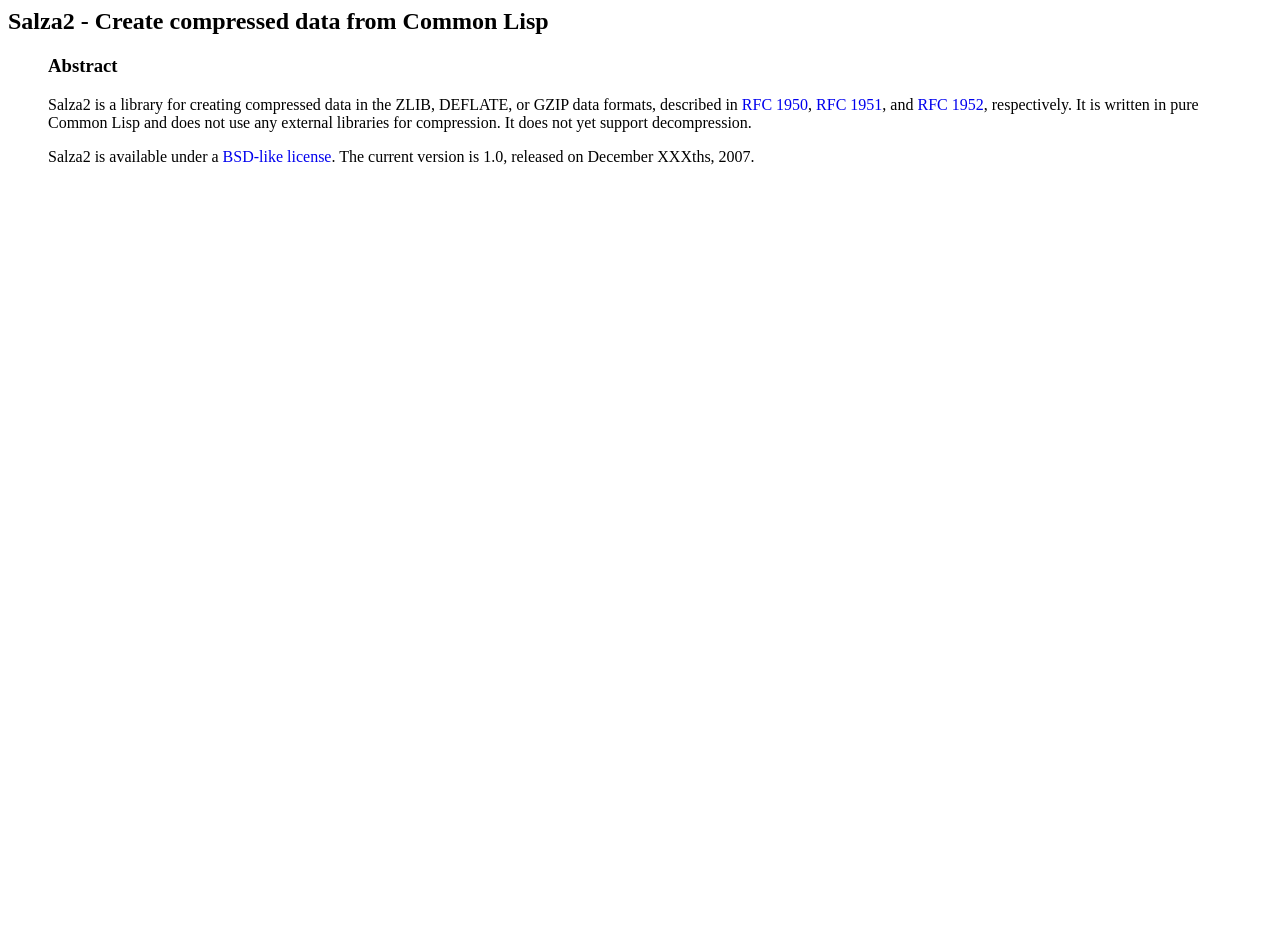
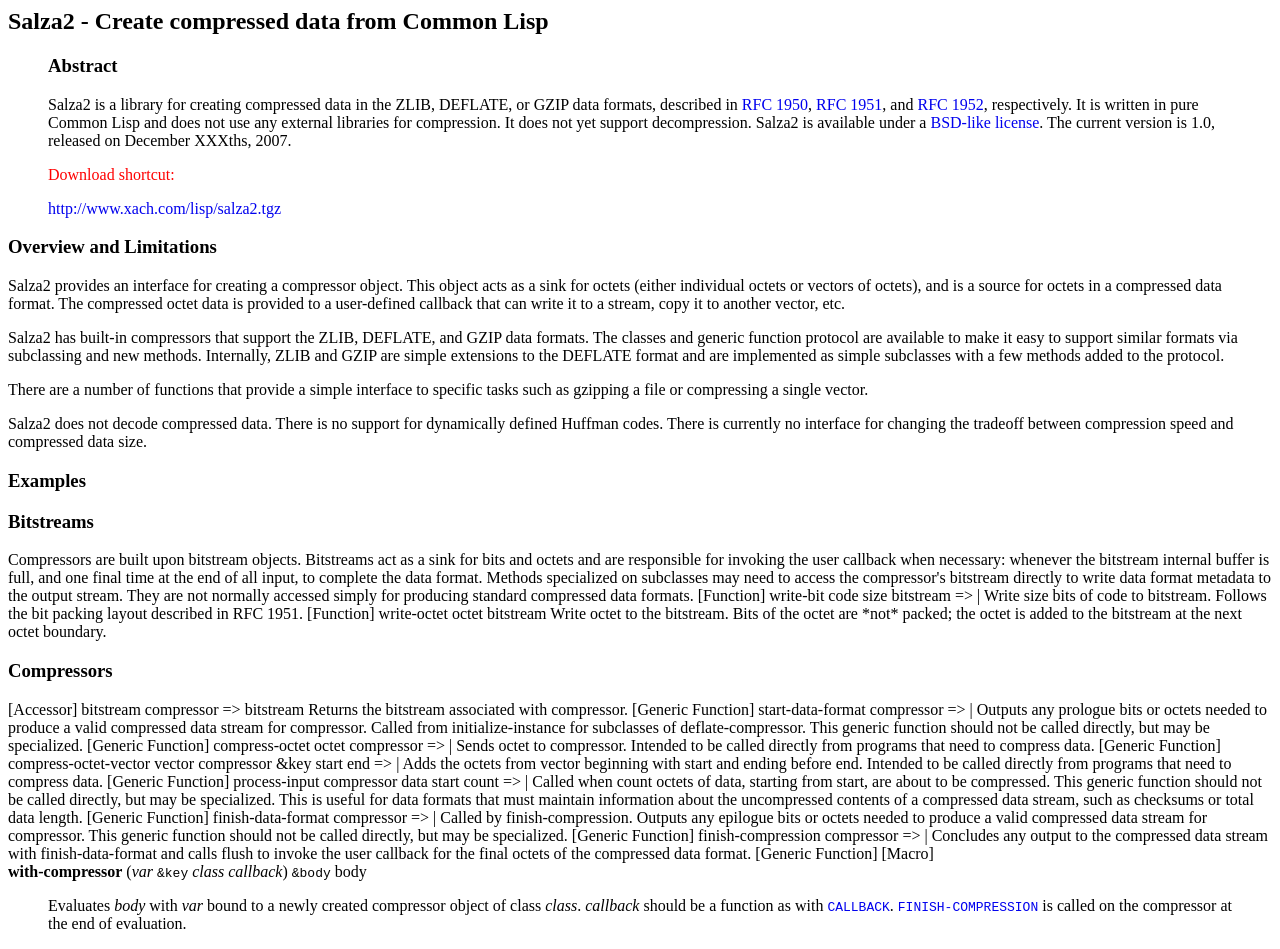
Before and after one commit to xach/salza2, a plain HTML site: page doc/index.html in a window 1280 px wide. Before the commit the page ends 800 px from the top, so only its background shows below. Drawn offline with Linux system fonts and the light colour scheme.

Commit message:
Temp stuff

```diff
--- a/doc/index.html
+++ b/doc/index.html
@@ -23,7 +23,151 @@ DEFLATE, or GZIP data formats, described in
 <a href="http://ietf.org/rfc/rfc1952.txt">RFC 1952</a>, respectively.
 It is written in pure Common Lisp and does not use any external
 libraries for compression. It does not yet support decompression.
-
-<p>Salza2 is available under a <a href="COPYING.txt">BSD-like
+Salza2 is available under a <a href="COPYING.txt">BSD-like
 license</a>. The current version is 1.0, released on December XXXths,
 2007.
+
+<p class='download'>Download shortcut:
+
+<p><a href="http://www.xach.com/lisp/salza2.tgz">http://www.xach.com/lisp/salza2.tgz</a>
+
+</blockquote>
+
+<a name='sect-overview-and-limitations'><h3>Overview and Limitations</h3></a>
+
+<p>Salza2 provides an interface for creating a compressor object. This
+  object acts as a sink for octets (either individual octets or
+  vectors of octets), and is a source for octets in a compressed data
+  format. The compressed octet data is provided to a user-defined
+  callback that can write it to a stream, copy it to another vector,
+  etc.
+
+<p>Salza2 has built-in compressors that support the ZLIB, DEFLATE, and
+  GZIP data formats. The classes and generic function protocol are
+  available to make it easy to support similar formats via subclassing
+  and new methods. Internally, ZLIB and GZIP are simple extensions to
+  the DEFLATE format and are implemented as simple subclasses with a
+  few methods added to the protocol.
+
+<p>There are a number of functions that provide a simple interface to
+  specific tasks such as gzipping a file or compressing a single
+  vector.
+
+<p>Salza2 does not decode compressed data. There is no support for
+  dynamically defined Huffman codes. There is currently no interface
+  for changing the tradeoff between compression speed and compressed
+  data size.
+
+
+
+<a name='sect-examples'><h3>Examples</h3></a>
+
+<a name='sect-bitstreams'><h3>Bitstreams</h3></a>
+
+Compressors are built upon bitstream objects. Bitstreams act as a sink
+for bits and octets and are responsible for invoking the user callback
+when necessary: whenever the bitstream internal buffer is full, and
+one final time at the end of all input, to complete the data format.
+
+Methods specialized on subclasses may need to access the compressor's
+bitstream directly to write data format metadata to the output
+stream. They are not normally accessed simply for producing standard
+compressed data formats.
+
+[Function]
+write-bit code size bitstream => |
+
+Write size bits of code to bitstream. Follows the bit packing layout
+described in RFC 1951.
+
+
+[Function]
+write-octet octet bitstream
+
+Write octet to the bitstream. Bits of the octet are *not* packed; the
+octet is added to the bitstream at the next octet boundary.
+
+
+
+
+
+<a name='sect-compressors'><h3>Compressors</h3></a>
+
+[Accessor]
+bitstream compressor => bitstream
+
+Returns the bitstream associated with compressor.
+
+
+[Generic Function]
+start-data-format compressor => |
+
+Outputs any prologue bits or octets needed to produce a valid
+compressed data stream for compressor. Called from initialize-instance
+for subclasses of deflate-compressor. This generic function should not
+be called directly, but may be specialized.
+
+
+[Generic Function]
+compress-octet octet compressor => |
+
+Sends octet to compressor. Intended to be called directly from
+programs that need to compress data.
+
+
+[Generic Function]
+compress-octet-vector vector compressor &key start end => |
+
+Adds the octets from vector beginning with start and ending before
+end. Intended to be called directly from programs that need to
+compress data.
+
+
+[Generic Function]
+process-input compressor data start count => |
+
+Called when count octets of data, starting from start, are about to be
+compressed. This generic function should not be called directly, but
+may be specialized.
+
+This is useful for data formats that must maintain information about
+the uncompressed contents of a compressed data stream, such as
+checksums or total data length.
+
+
+[Generic Function]
+finish-data-format compressor => |
+
+Called by finish-compression. Outputs any epilogue bits or octets
+needed to produce a valid compressed data stream for compressor. This
+generic function should not be called directly, but may be
+specialized.
+
+
+[Generic Function]
+finish-compression compressor => |
+
+Concludes any output to the compressed data stream with
+finish-data-format and calls flush to invoke the user callback for the
+final octets of the compressed data format.
+
+
+
+
+[Generic Function]
+
+
+
+<a name='with-compressor'>[Macro]<br>
+<b>with-compressor</b> (<i>var</i> <tt>&amp;key</tt>
+<i>class</i>
+<i>callback</i>)
+<tt>&amp;body</tt> body
+
+<blockquote>
+Evaluates <i>body</i> with <i>var</i> bound to a newly created
+compressor object of class <i>class</i>. <i>callback</i> should be a
+function as
+with <a href='#callback'><tt>CALLBACK</tt></a>. <a href='#finish-compression'><tt>FINISH-COMPRESSION</tt></a>
+is called on the compressor at the end of evaluation.
+</blockquote>
```
